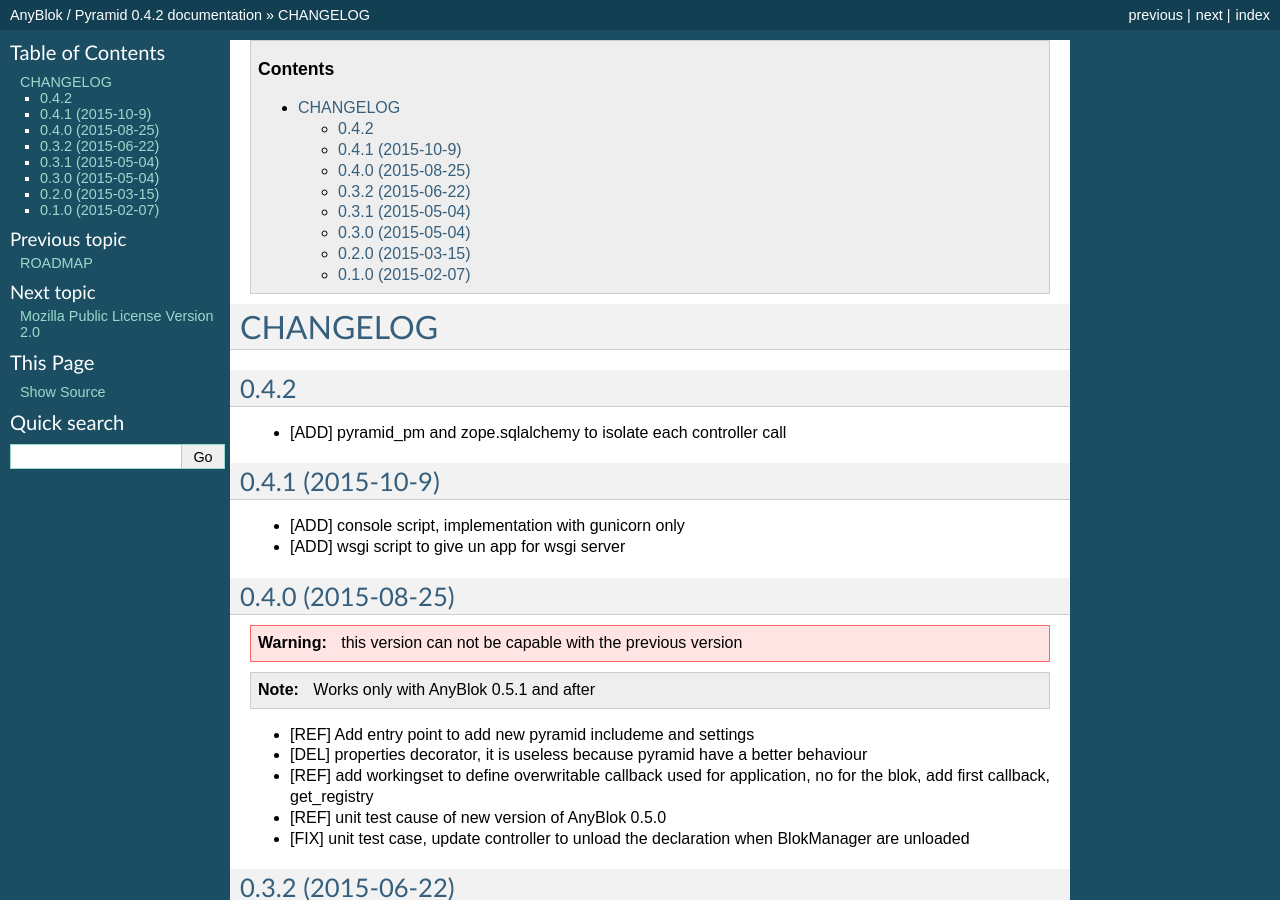
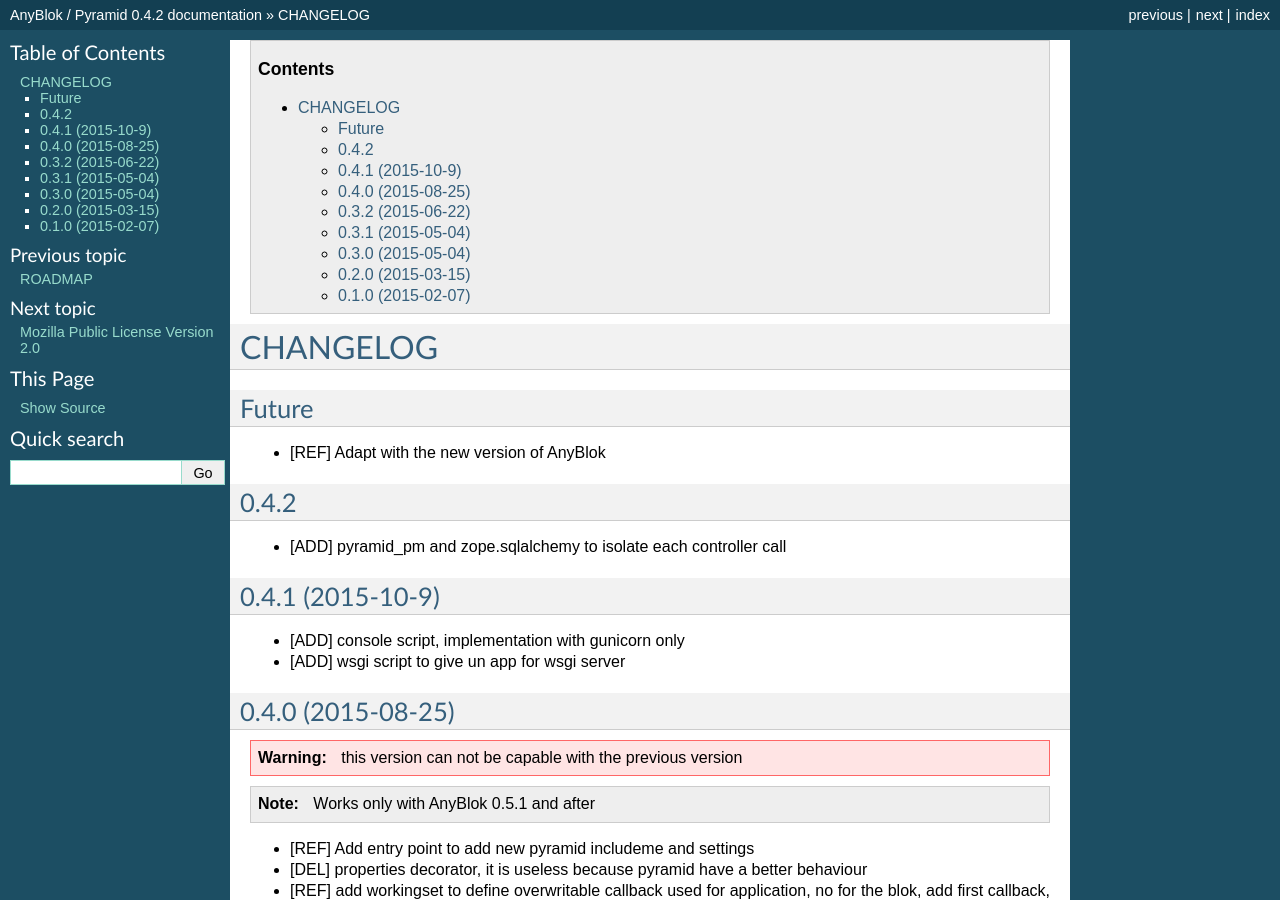
Before and after one commit to AnyBlok/Anyblok_Pyramid, a Sphinx documentation site: the page built from doc/CHANGES.rst, in a window 1280 px wide and 900 px high. Built offline with Sphinx 7.4.7, drawn with Linux system fonts in a browser that asks for light colours; the version number is read from the project's files by our own code.

Commit message:
Update doc

```diff
--- a/doc/CHANGES.rst
+++ b/doc/CHANGES.rst
@@ -10,6 +10,11 @@
 
 CHANGELOG
 =========
+
+Future
+------
+
+* [REF] Adapt with the new version of AnyBlok
 
 0.4.2
 -----
```
